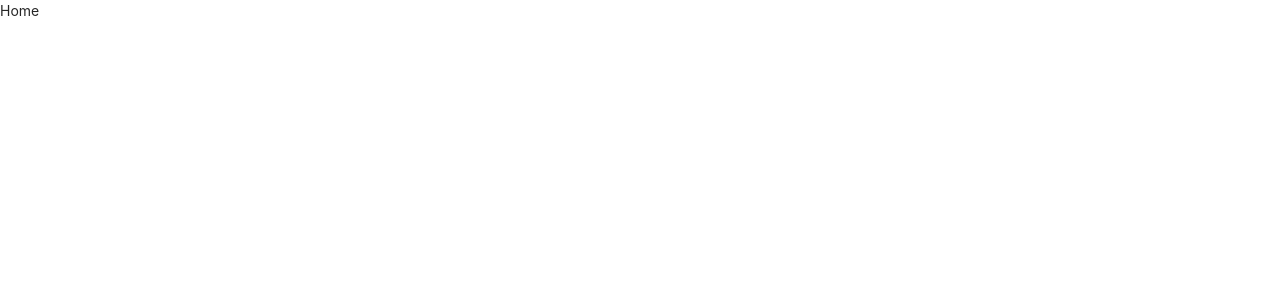
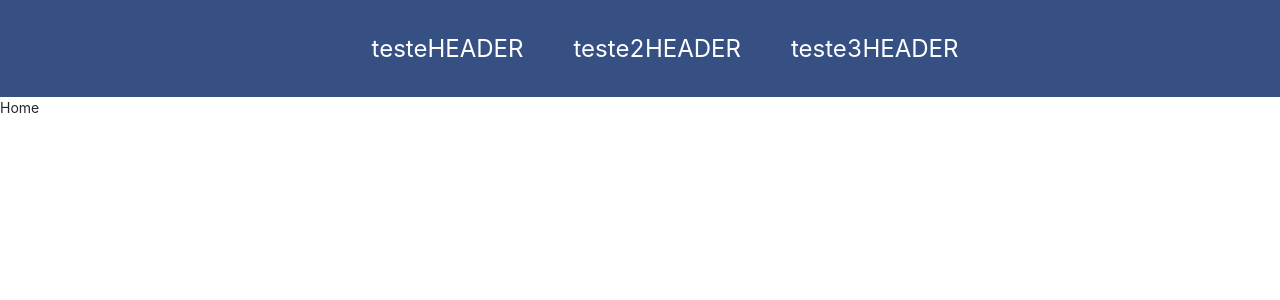
Before and after one commit to ricardossantis/reembolsa_ai, a React (Create React App) app: page / in a window 1280 px wide. Shown: the top 300 px of the page. Built offline with nearby package versions, Linux system fonts and the light colour scheme.

Commit message:
wip: responsive header

```diff
--- a/src/App.js
+++ b/src/App.js
@@ -1,9 +1,11 @@
 import React from "react";
 import Routes from "./routes/routes.js";
+import Header from "./components/header";
 
 function App() {
   return (
     <div>
+      <Header />
       <Routes />
     </div>
   );
--- a/src/components/header/index.jsx
+++ b/src/components/header/index.jsx
@@ -1,8 +1,64 @@
-import React from "react";
+import React, { useState, useEffect } from "react";
 import styled from "styled-components";
 
+const useWindowSize = () => {
+  const initialState = {
+    width: 0,
+    height: 0,
+  };
+
+  const [windowSize, setWindowSize] = useState(initialState);
+
+  useEffect(() => {
+    const handleSize = () => {
+      setWindowSize({
+        width: window.innerWidth,
+        height: window.innerHeight,
+      });
+    };
+    window.addEventListener("resize", handleSize);
+    handleSize();
+    return () => window.removeEventListener("resize", handleSize);
+  }, []);
+  return windowSize;
+};
+
 const Header = () => {
-  return <div>teste</div>;
+  const width = useWindowSize().width;
+  console.log(width, "my pretty windowSize");
+
+  return (
+    <div>
+      {(width > 768 && (
+        <MaxHeader>
+          <div>testeHEADER</div>
+          <div>teste2HEADER</div>
+          <div>teste3HEADER</div>
+        </MaxHeader>
+      )) || <MinHeader></MinHeader>}
+    </div>
+  );
 };
 
 export default Header;
+
+const MaxHeader = styled.div`
+  display: flex;
+  justify-content: center;
+  align-items: center;
+  width: 100%;
+  height: 97px;
+  color: #ffffff;
+  font-size: 24px;
+  background-color: #365083;
+
+  div {
+    margin-left: 50px;
+  }
+`;
+
+const MinHeader = styled.div`
+  width: 100%;
+  height: 97px;
+  background-color: #365083;
+`;
```
